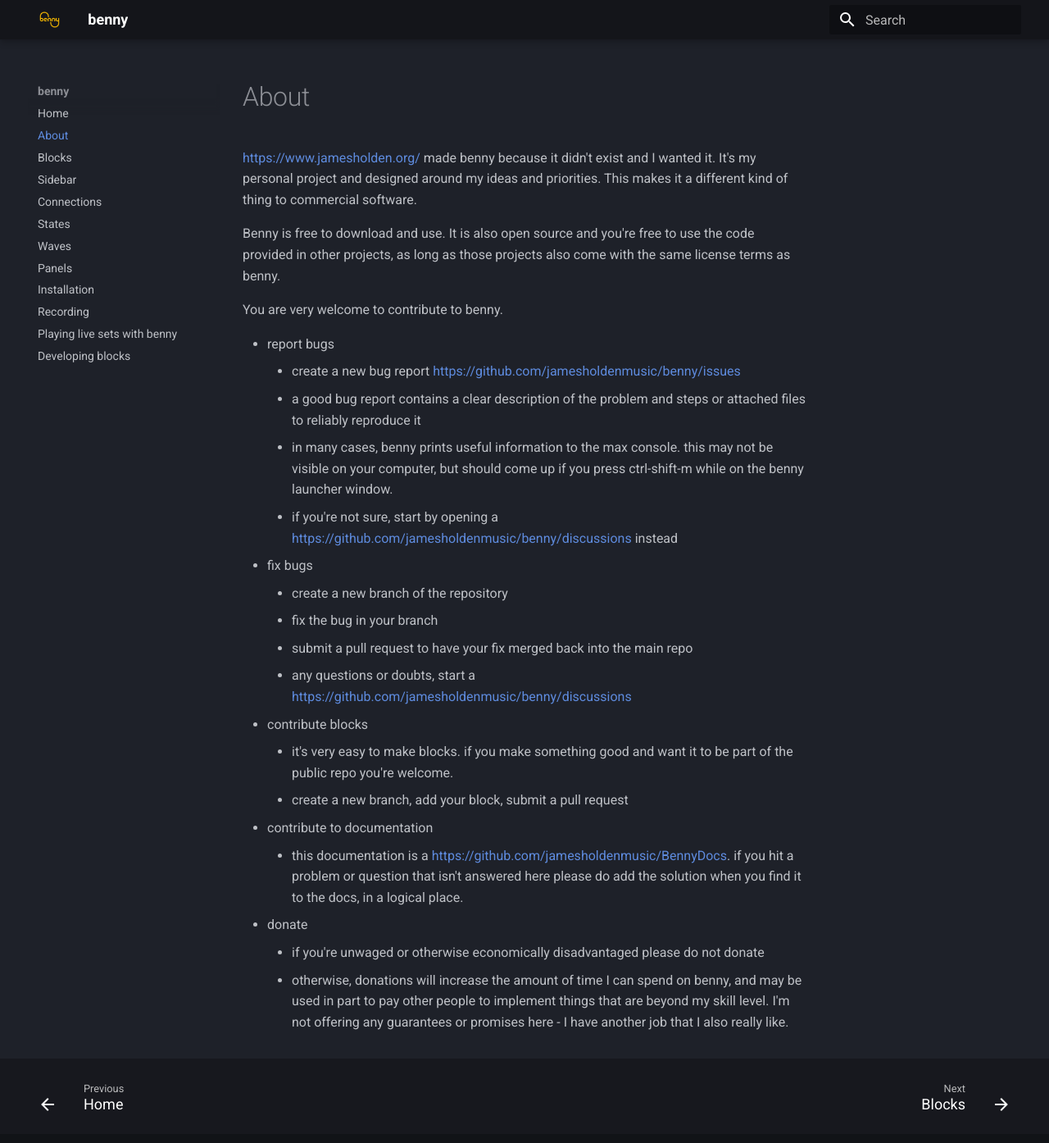
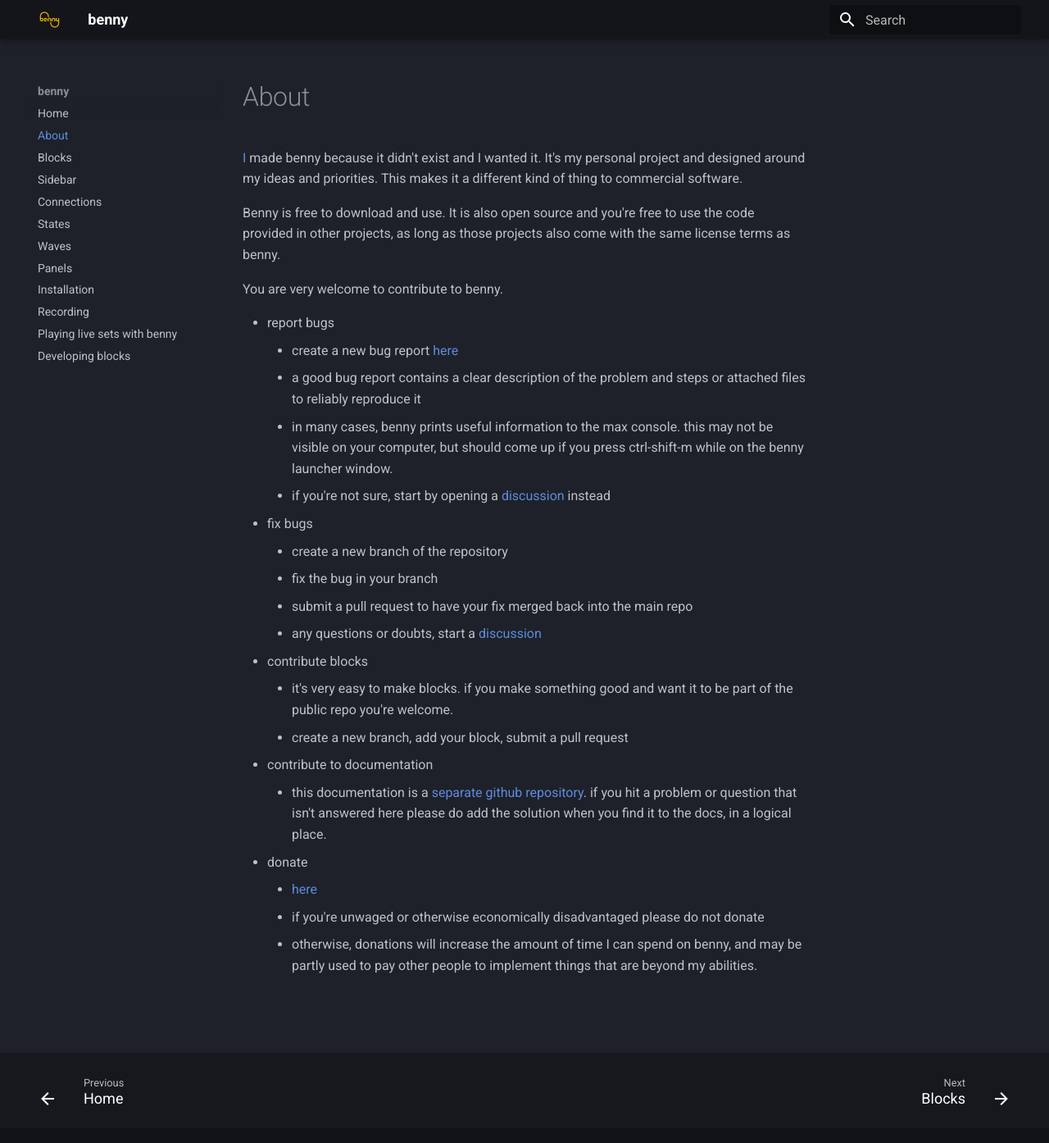
Before and after one commit to playbenny/benny_manual, an MkDocs documentation site: the page built from docs/about.md, in a window 1280 px wide and 1400 px high. Shown: the top 1394 px of the window at 82% size. Built offline with MkDocs 1.6.1 and Material for MkDocs 9.7.7, drawn with Linux system fonts in a browser that asks for light colours.

Commit message:
Update about.md

```diff
--- a/docs/about.md
+++ b/docs/about.md
@@ -1,24 +1,25 @@
-[https://www.jamesholden.org/](I) made benny because it didn't exist and I wanted it. It's my personal project and designed around my ideas and priorities. This makes it a different kind of thing to commercial software.
+[I](https://www.jamesholden.org/) made benny because it didn't exist and I wanted it. It's my personal project and designed around my ideas and priorities. This makes it a different kind of thing to commercial software.
 
 Benny is free to download and use. It is also open source and you're free to use the code provided in other projects, as long as those projects also come with the same license terms as benny.
 
 You are very welcome to contribute to benny.
 
 - report bugs
-    - create a new bug report [https://github.com/jamesholdenmusic/benny/issues](here)
+    - create a new bug report [here](https://github.com/jamesholdenmusic/benny/issues)
     - a good bug report contains a clear description of the problem and steps or attached files to reliably reproduce it
     - in many cases, benny prints useful information to the max console. this may not be visible on your computer, but should come up if you press ctrl-shift-m while on the benny launcher window.
-    - if you're not sure, start by opening a [https://github.com/jamesholdenmusic/benny/discussions](discussion) instead
+    - if you're not sure, start by opening a [discussion](https://github.com/jamesholdenmusic/benny/discussions) instead
 - fix bugs
     - create a new branch of the repository
     - fix the bug in your branch
     - submit a pull request to have your fix merged back into the main repo
-    - any questions or doubts, start a [https://github.com/jamesholdenmusic/benny/discussions](discussion)
+    - any questions or doubts, start a [discussion](https://github.com/jamesholdenmusic/benny/discussions)
 - contribute blocks
     - it's very easy to make blocks. if you make something good and want it to be part of the public repo you're welcome.
     - create a new branch, add your block, submit a pull request
 - contribute to documentation
-    - this documentation is a [https://github.com/jamesholdenmusic/BennyDocs](separate github repository). if you hit a problem or question that isn't answered here please do add the solution when you find it to the docs, in a logical place.
+    - this documentation is a [separate github repository](https://github.com/jamesholdenmusic/BennyDocs). if you hit a problem or question that isn't answered here please do add the solution when you find it to the docs, in a logical place.
 - donate
+    - [here](https://www.paypal.com/donate/?hosted_button_id=PBQ7JWRPJKLWQ)
     - if you're unwaged or otherwise economically disadvantaged please do not donate
-    - otherwise, donations will increase the amount of time I can spend on benny, and may be used in part to pay other people to implement things that are beyond my skill level. I'm not offering any guarantees or promises here - I have another job that I also really like.
+    - otherwise, donations will increase the amount of time I can spend on benny, and may be partly used to pay other people to implement things that are beyond my abilities.
```
